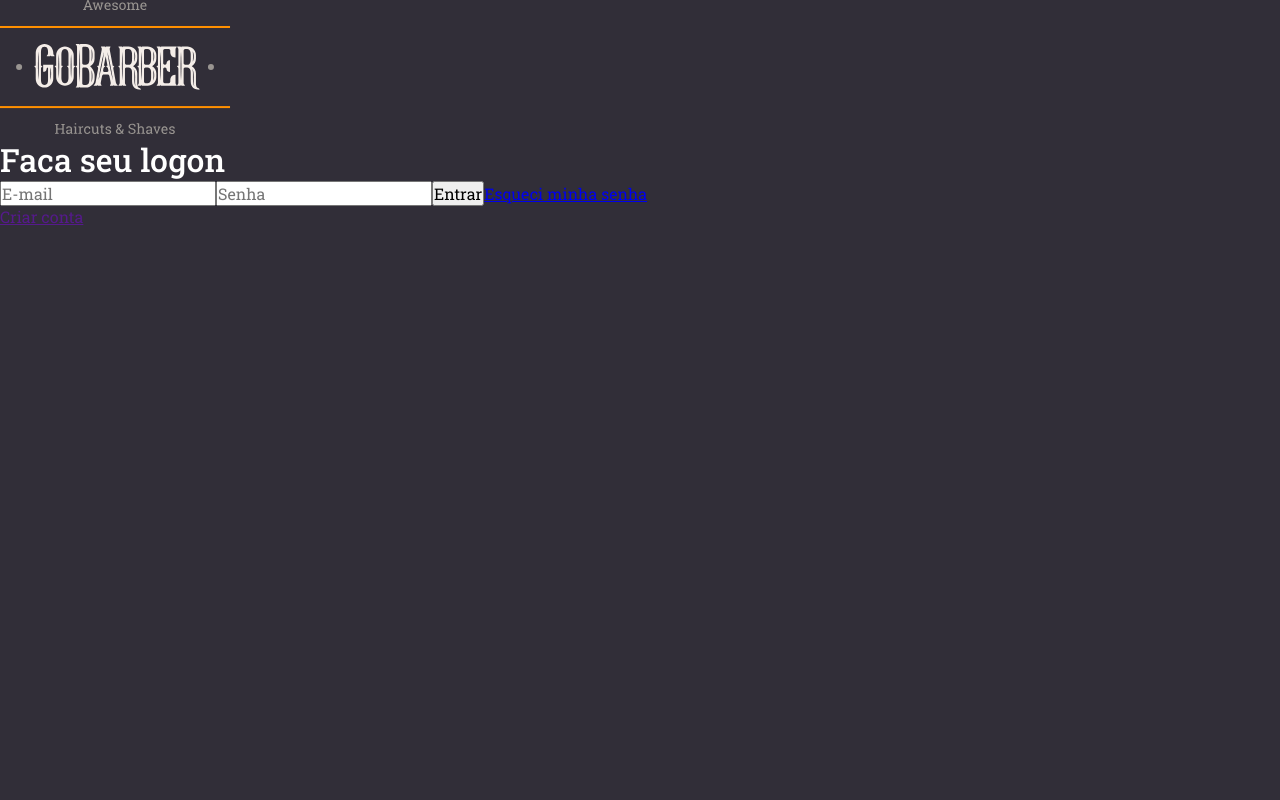
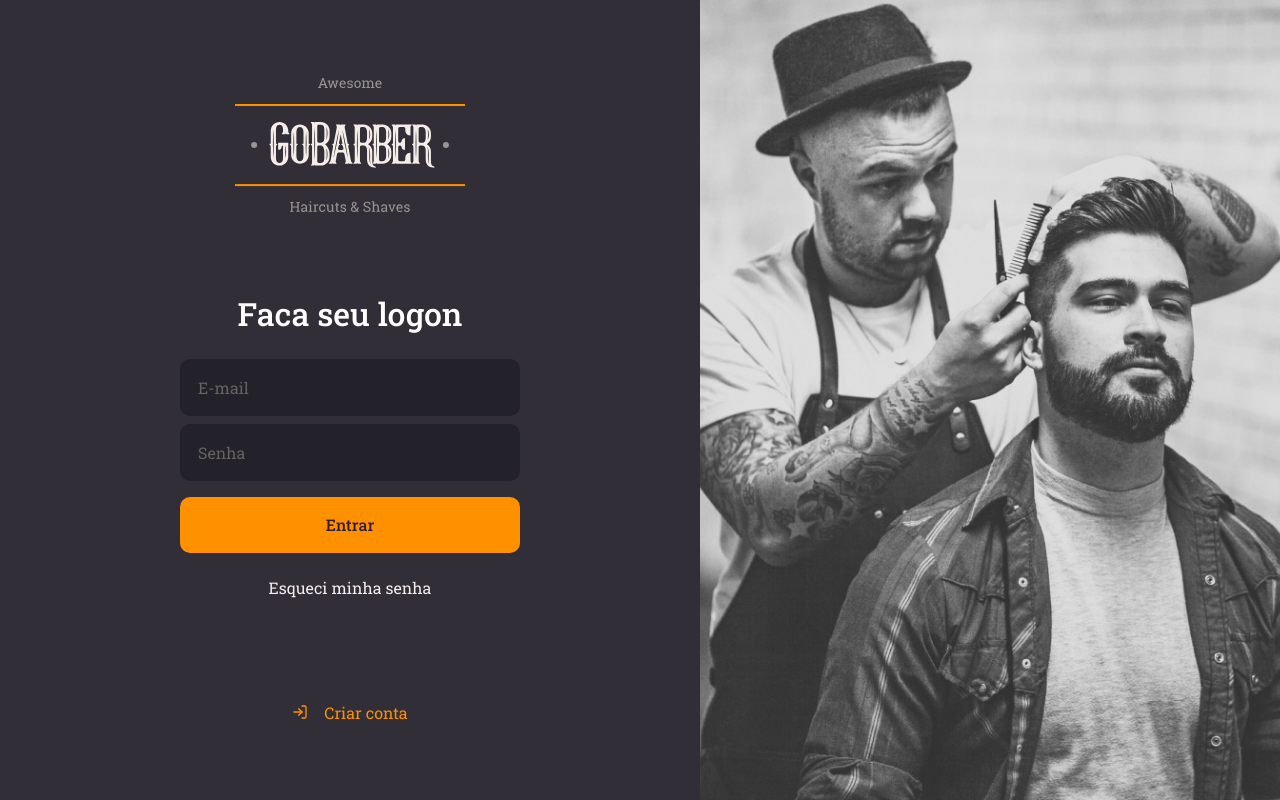
Before and after one commit to AdsonTanajura/GoBarber, a React (Create React App) app: page / in a window 1280 px wide. Built offline with nearby package versions, Linux system fonts and the light colour scheme.

Commit message:
adiciona o CSS  da pagina de login

```diff
--- a/package.json
+++ b/package.json
@@ -10,6 +10,7 @@
     "@types/node": "^16.18.104",
     "@types/react": "^18.3.3",
     "@types/react-dom": "^18.3.0",
+    "polished": "^4.3.1",
     "react": "^18.3.1",
     "react-dom": "^18.3.1",
     "react-icons": "^5.2.1",
--- a/src/pages/Signin/index.tsx
+++ b/src/pages/Signin/index.tsx
@@ -1,4 +1,5 @@
 import React from "react";
+import { FiLogIn } from 'react-icons/fi';
 
 import logoImg from '../../assets/Logo.svg';
 
@@ -17,7 +18,7 @@
             <a href="fotgot">Esqueci minha senha</a>
         </form>
 
-        <a href="">Criar conta</a>
+        <a href=""><FiLogIn/>Criar conta</a>
     </Content>
     <Background />
  </Container>
--- a/src/pages/Signin/styles.ts
+++ b/src/pages/Signin/styles.ts
@@ -1,13 +1,106 @@
 import styled from "styled-components";
+import { shade } from 'polished';
+
+import SingnInBackgroundImg from "../../assets/sign-in-background.png";
 
 export const Container = styled.div`
+    height: 100vh;
+
+    display: flex;
+    align-items: stretch;
 
 `;
 
 export const Content = styled.div`
+    display: flex;
+    flex-direction: column;
+    place-content: center;
+    align-items: center;
+
+    width: 100%;
+    max-width: 700px;
+
+    form {
+        margin: 80px 0;
+        width: 340px;
+        text-align: center;
+
+        h1 {
+        margin-bottom: 24px;
+        }
+
+        input {
+            background: #232129;
+            color: #F4EDE8;
+            border-radius: 10px;
+            border: 2px solid #232129;
+            padding: 16px;
+            width: 100%;
+
+            &::placeholder {
+                color: #666360;
+            }
+
+            & + input {
+                margin-top: 8px;
+            }
+
+            }
+
+        button {
+            background: #FF9000;
+            height: 56px;
+            margin-top: 16px;
+            border-radius: 10px;
+            border: 0;
+            padding: 0 16px;
+            color: #321e38;
+            width: 100%;
+            font-weight: 500;
+            transition: background-color 0.2s;
+
+            &:hover {
+                background: ${shade(0.2, '#FF9000')};
+            }
+        }
+
+        a {
+            color: #F4EDE8;
+            display: block;
+            margin-top: 24px;
+            text-decoration: none;
+            transition: color 0.2s;
+
+            &:hover {
+                color: ${shade(0.2, '#F4EDE8')};
+            }
+        }
+    }
+
+    > a {
+            color: #FF9000;
+            display: block;
+            margin-top: 24px;
+            text-decoration: none;
+            display: flex;
+            align-items: center;
+            transition: color 0.2s;
+
+            svg {
+                margin-right: 16px;
+            }
+
+            &:hover {
+                color: ${shade(0.2, '#FF9000')};
+            }
+
+
+    }
 
 `;
 
 export const Background = styled.div`
-
+    flex: 1;
+    background: url(${SingnInBackgroundImg}) no-repeat center;
+    background-size: cover;
 `;
```
Also changed, not shown: 1 other file (tests, documents, lock files or other folders).
